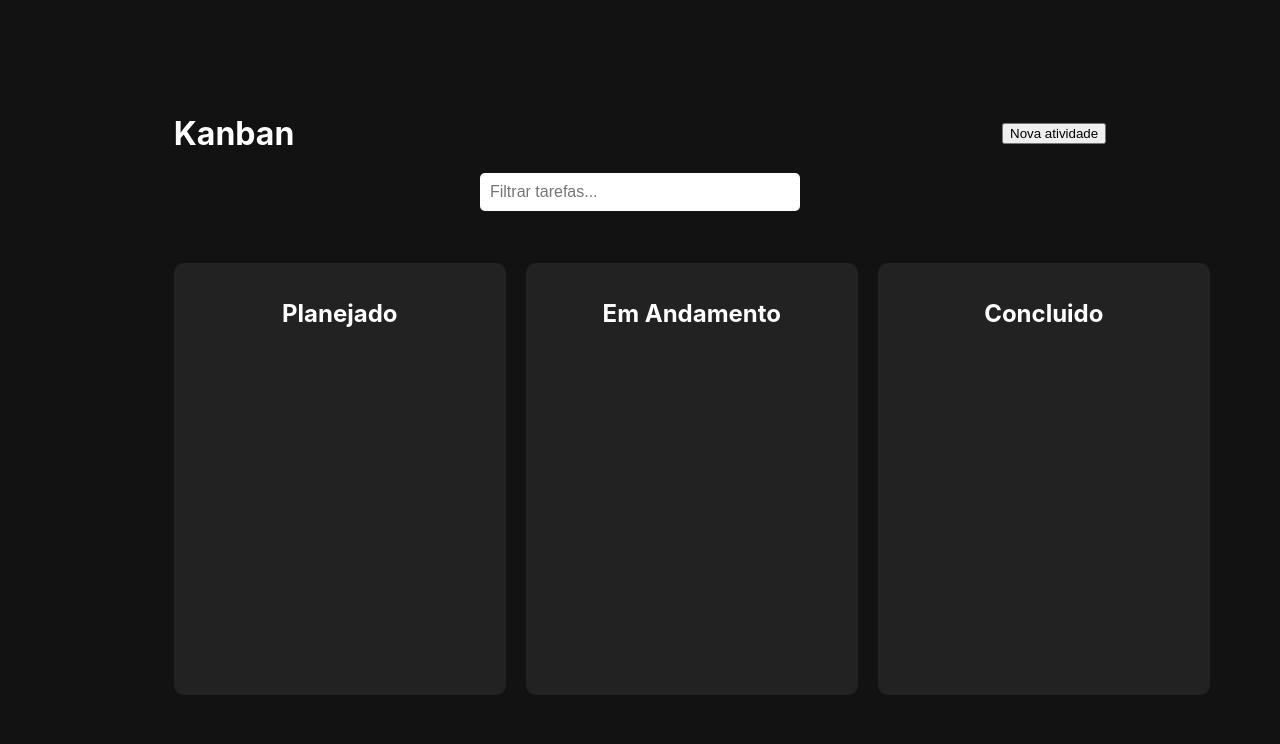
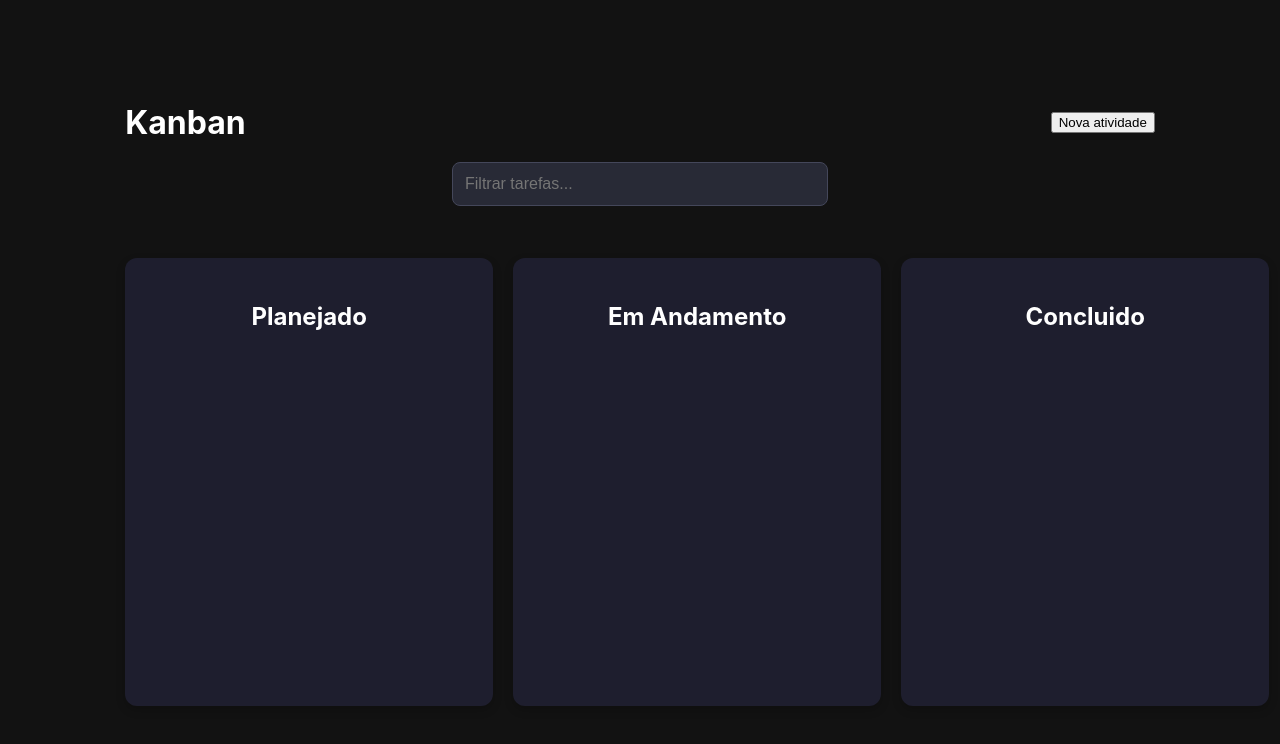
Before and after one commit to rafaelmourato/Desafio_React, a React (Vite) app: page / in a window 1280 px wide. Shown: the top 744 px of the page. Built offline with nearby package versions, Linux system fonts and the light colour scheme.

Commit message:
Estilização

```diff
--- a/src/styles/app.css
+++ b/src/styles/app.css
@@ -6,7 +6,7 @@
   text-align: center;
   width: 100%;
   height: 100vh;
-    background-color: #121212; /* Fundo escuro */
+  background-color: #121212;
   color: white;
 }
 
@@ -19,16 +19,6 @@
   margin-top: 20px;
 }
 
-  .filter-bar {
-    display: flex;
-    justify-content: center;
-    align-items: center;
-    gap: 10px;
-    width: 90%;
-    max-width: 1200px;
-    margin-bottom: 20px;
-  }
-
 .board {
   display: flex;
   justify-content: space-between;
@@ -36,17 +26,19 @@
   width: 90%;
   max-width: 1200px;
 }
+
 .add-task-button {
   margin: 20px 0;
-    padding: 10px 15px;
-    background-color: #007bff;
+  padding: 12px 18px;
+  background-color: #bd93f9;
   color: white;
   text-decoration: none;
-    border-radius: 5px;
+  border-radius: 8px;
   font-size: 16px;
   font-weight: bold;
+  cursor: pointer;
 }
 
 .add-task-button:hover {
-    background-color: #0056b3;
+  background-color: #a56ff2;
 }
--- a/src/styles/board.css
+++ b/src/styles/board.css
@@ -1,7 +1,7 @@
 .board {
   display: flex;
   justify-content: space-between;
-    gap: 20px;
+  gap: 24px;
   width: 90%;
   max-width: 1200px;
   margin: 2rem auto;
@@ -9,15 +9,16 @@
 
 .column {
   flex: 1;
-    background-color: #222;
-    padding: 1rem;
-    border-radius: 10px;
+  background-color: #1e1e2e;
+  padding: 1.5rem;
+  border-radius: 12px;
   min-height: 400px;
-    min-width: 300px;
+  min-width: 320px;
+  box-shadow: 0px 4px 10px rgba(0, 0, 0, 0.2);
 }
 
 .column h2 {
   text-align: center;
   color: white;
-    margin-bottom: 10px;
+  margin-bottom: 12px;
 }
--- a/src/styles/filterbar.css
+++ b/src/styles/filterbar.css
@@ -9,9 +9,11 @@
 
 .filter-bar input {
   width: 100%;
-    max-width: 300px;
-    padding: 10px;
-    border: none;
-    border-radius: 5px;
-    font-size: 16px;
+  max-width: 350px;
+  padding: 12px;
+  border: 1px solid #44475a;
+  border-radius: 8px;
+  font-size: 1rem;
+  background-color: #282a36;
+  color: white;
 }
```
Also changed, not shown: src/styles/task.css (+11 -10 lines), src/styles/taskform.css (+17 -11 lines), src/styles/taskpage.css (+11 -8 lines). Lines whose indentation alone changed are shown as unchanged.
